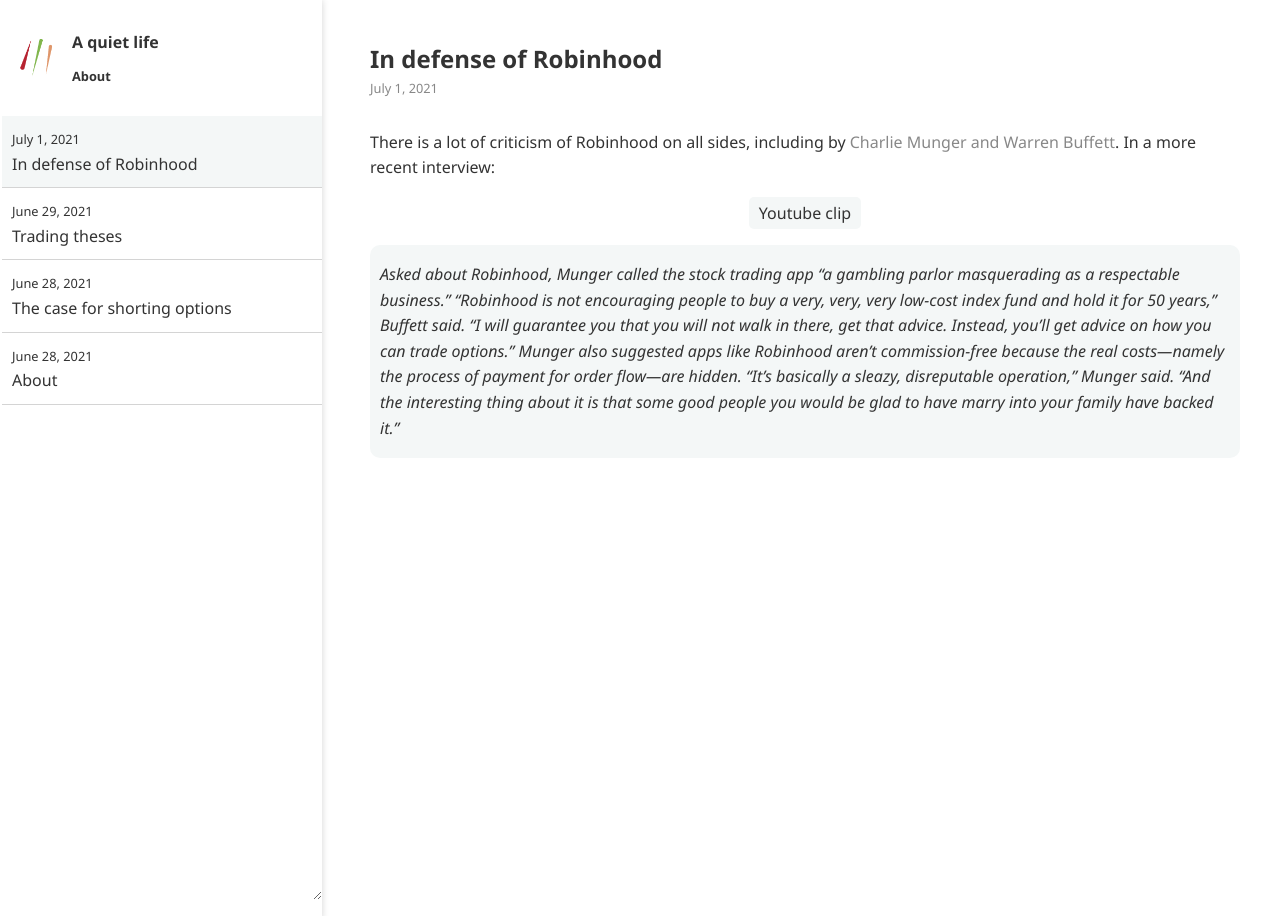
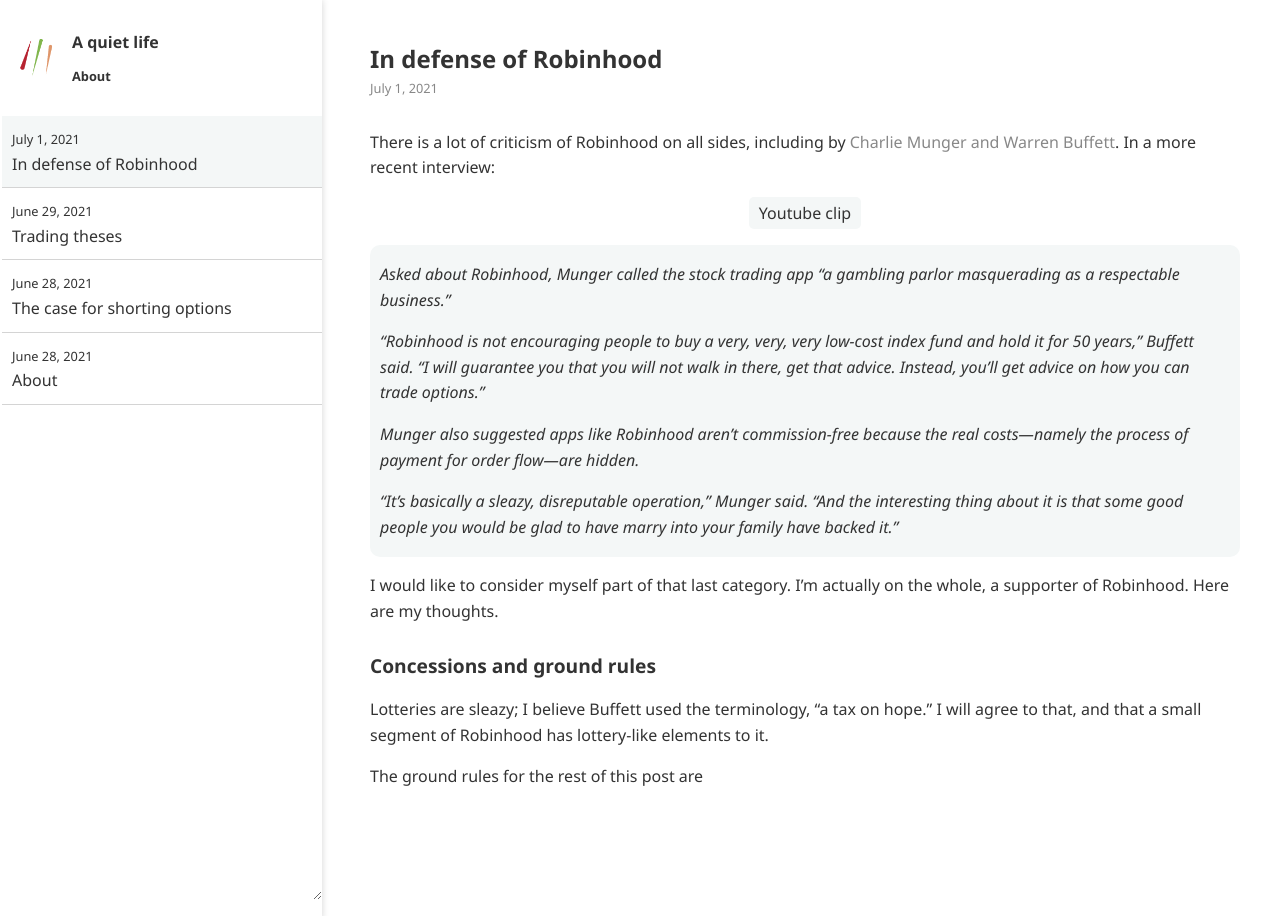
Before and after one commit to ansyblenetwork/aquietlife, a Jekyll site: the page built from _posts/2021-07-01-defending-robinhood.md, in a window 1280 px wide. Built offline with Jekyll 4.4.1, drawn with Linux system fonts in a browser that asks for light colours.

Commit message:
Update and rename 2021-07-01-defense-robinhood.md to 2021-07-01-defending-robinhood.md

```diff
--- a/_posts/2021-07-01-defense-robinhood.md
+++ b/_posts/2021-07-01-defending-robinhood.md
@@ -5,6 +5,17 @@
 There is a lot of criticism of Robinhood on all sides, including by [Charlie Munger and Warren Buffett](https://www.youtube.com/watch?v=z0LHTa0e0oo). In a more recent interview:
 
 > Asked about Robinhood, Munger called the stock trading app “a gambling parlor masquerading as a respectable business.”
+>
 > “Robinhood is not encouraging people to buy a very, very, very low-cost index fund and hold it for 50 years,” Buffett said. “I will guarantee you that you will not walk in there, get that advice. Instead, you’ll get advice on how you can trade options.”
+>
 > Munger also suggested apps like Robinhood aren’t commission-free because the real costs—namely the process of payment for order flow—are hidden.
+>
 > “It’s basically a sleazy, disreputable operation,” Munger said. “And the interesting thing about it is that some good people you would be glad to have marry into your family have backed it.”
+
+I would like to consider myself part of that last category. I'm actually on the whole, a supporter of Robinhood. Here are my thoughts.
+
+### Concessions and ground rules
+
+Lotteries are sleazy; I believe Buffett used the terminology, "a tax on hope." I will agree to that, and that a small segment of Robinhood has lottery-like elements to it.
+
+The ground rules for the rest of this post are
```
